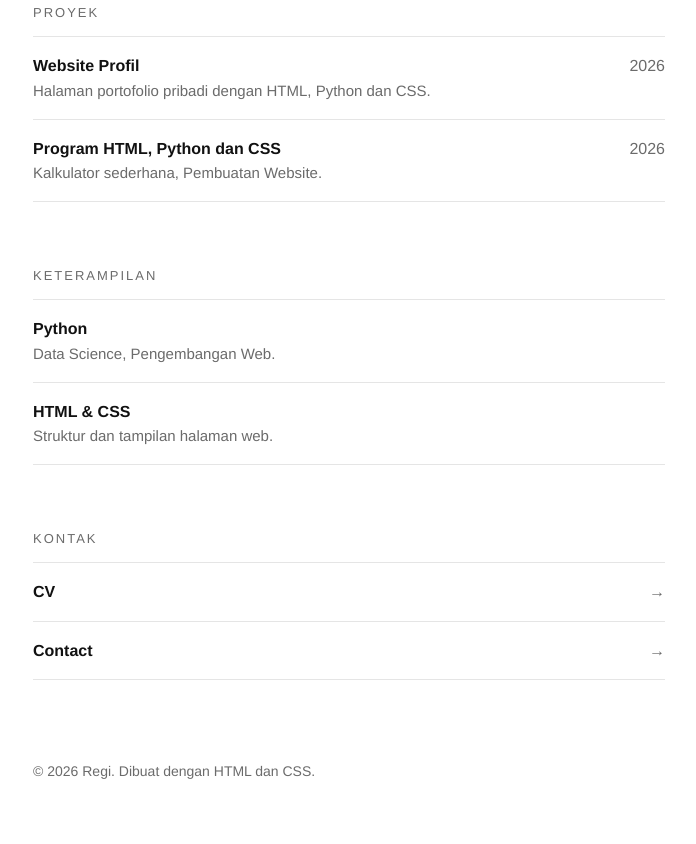
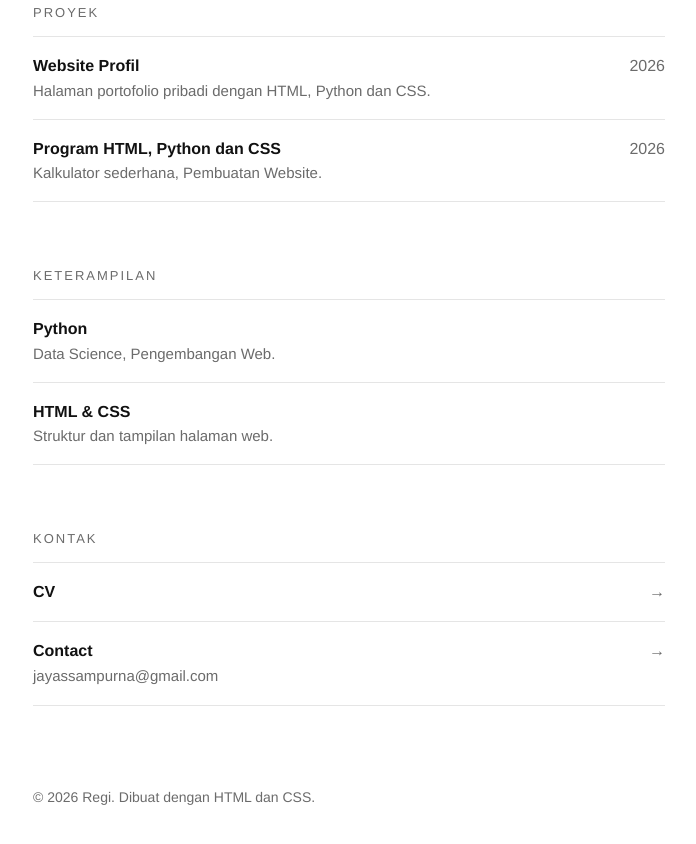
Before and after one commit to goggle-us/jayassampurna-jpg.github.io, a plain HTML site: page index.html in a window 1280 px wide. Shown: the part 364-1208 px from the top of the page, without its empty margins (291-987 px from the left). Drawn offline with Linux system fonts and the light colour scheme.

Commit message:
Update index.html

```diff
--- a/index.html
+++ b/index.html
@@ -124,9 +124,12 @@
         <span class="judul">CV</span>
         <span class="tahun">&rarr;</span>
     </a>
-    <a class="baris" href="mailto:jayassampurna@gmail.com">
-        <span class="judul">Contact</span>
-        <span class="tahun">&rarr;</span>
+     <a class="baris" href="mailto:jayassampurna@gmail.com">
+    <span>
+        <span class="judul">Contact</span><br>
+        <span class="ket">jayassampurna@gmail.com</span>
+    </span>
+    <span class="tahun">&rarr;</span>
     </a>
 
     <footer>&copy; 2026 Regi. Dibuat dengan HTML dan CSS.</footer>
```
